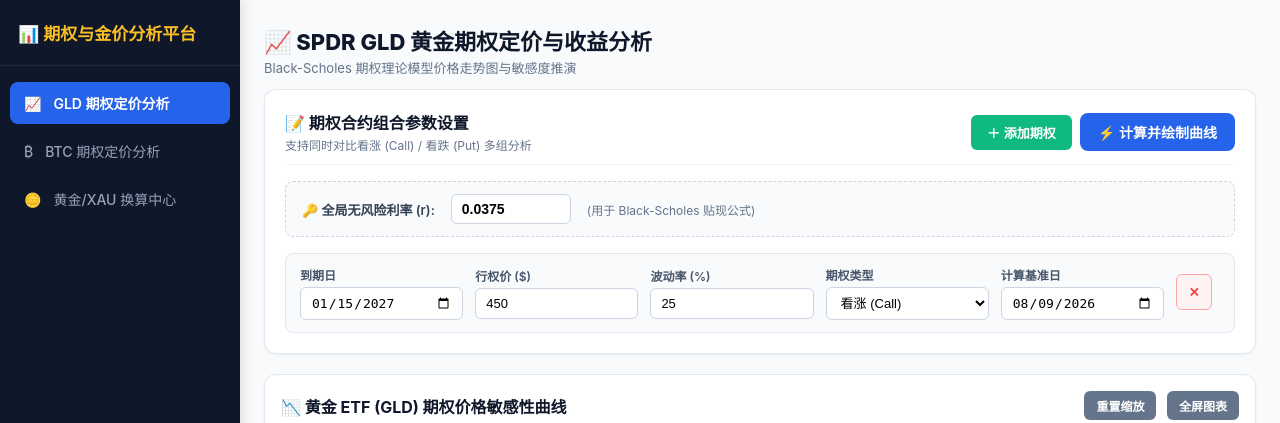
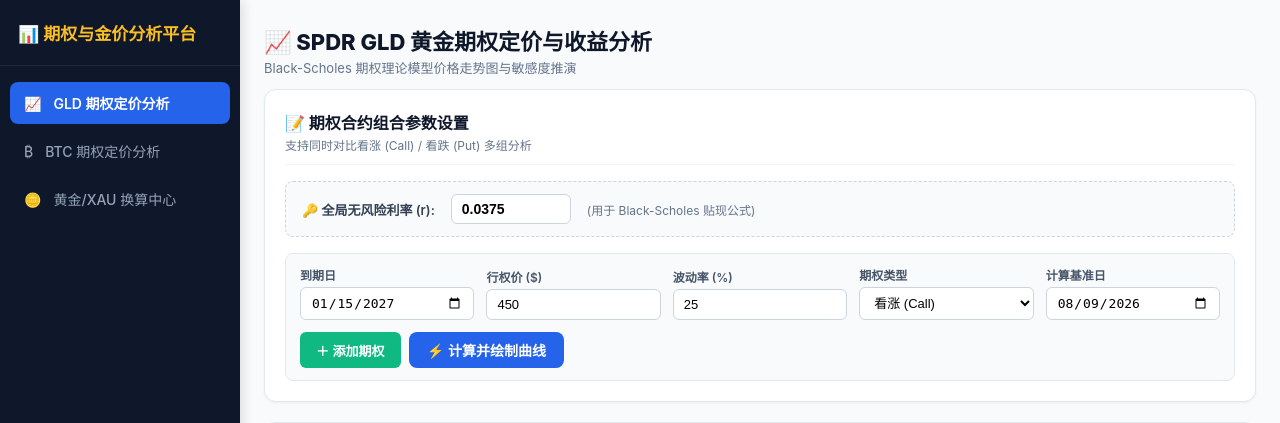
Before and after one commit to woodlyer/optionCal, a Flask app: page / in a window 1280 px wide. Shown: the top 423 px of the page. Run offline with Flask 3, Linux system fonts and the light colour scheme; the visitor is signed in with stand-in values (Sample User, id 1); some libraries are stand-ins or nearby versions.

Commit message:
style: 将添加期权与计算绘制按钮移动至首行计算基准日右侧

```diff
--- a/templates/index.html
+++ b/templates/index.html
@@ -221,15 +221,30 @@
         }
 
         .option-row {
-            display: grid;
-            grid-template-columns: repeat(auto-fit, minmax(140px, 1fr)) 44px;
+            display: flex;
+            flex-wrap: wrap;
             gap: 12px;
-            align-items: center;
+            align-items: flex-end;
             background-color: #f8fafc;
             padding: 12px 14px;
             border-radius: 8px;
             border: 1px solid #e2e8f0;
             position: relative;
+        }
+
+        .option-row > div {
+            flex: 1 1 120px;
+            min-width: 120px;
+        }
+
+        .option-row > div.action-btn-col {
+            flex: 0 0 auto;
+            min-width: auto;
+        }
+
+        .option-row > div.delete-btn-col {
+            flex: 0 0 auto;
+            min-width: auto;
         }
 
         .option-row label {
@@ -439,10 +454,6 @@
                     <span class="card-title">📝 期权合约组合参数设置</span>
                     <span style="font-size: 12px; color: #64748b;">支持同时对比看涨 (Call) / 看跌 (Put) 多组分析</span>
                 </div>
-                <div style="display: flex; gap: 8px; align-items: center;">
-                    <button id="addOption" class="btn-success">＋ 添加期权</button>
-                    <button id="calculateCurves" class="btn-primary">⚡ 计算并绘制曲线</button>
-                </div>
             </div>
 
             <div class="global-params-bar">
@@ -474,9 +485,7 @@
     </main>
 
     <script>
-        const addOptionButton = document.getElementById('addOption');
         const optionInputsContainer = document.getElementById('optionInputs');
-        const calculateCurvesButton = document.getElementById('calculateCurves');
         const resetChartButton = document.getElementById('resetChart');
         const toggleFullscreenButton = document.getElementById('toggleFullscreen');
         const exitFullscreenButton = document.getElementById('exitFullscreenButton');
@@ -495,58 +504,7 @@
             return `${year}-${month}-${day}`;
         }
 
-        function addOptionRow() {
-            optionCounter++;
-            const optionRow = document.createElement('div');
-            optionRow.classList.add('option-row');
-            optionRow.setAttribute('data-option-id', optionCounter);
-
-            const defaultExpiryDate = new Date('2027-01-15');
-            const defaultCalcDate = new Date();
-
-            optionRow.innerHTML = `
-                <div>
-                    <label for="expiryDate-${optionCounter}">到期日</label>
-                    <input type="date" id="expiryDate-${optionCounter}" value="${formatDate(defaultExpiryDate)}" required>
-                </div>
-                <div>
-                    <label for="strikePrice-${optionCounter}">行权价 ($)</label>
-                    <input type="number" id="strikePrice-${optionCounter}" step="1" min="0" value="450" required>
-                </div>
-                <div>
-                    <label for="volatility-${optionCounter}">波动率 (%)</label>
-                    <input type="number" id="volatility-${optionCounter}" step="0.1" min="0.0" value="25" required>
-                </div>
-                <div>
-                    <label for="optionType-${optionCounter}">期权类型</label>
-                    <select id="optionType-${optionCounter}">
-                        <option value="call">看涨 (Call)</option>
-                        <option value="put">看跌 (Put)</option>
-                    </select>
-                </div>
-                <div>
-                    <label for="calculationDate-${optionCounter}">计算基准日</label>
-                    <input type="date" id="calculationDate-${optionCounter}" value="${formatDate(defaultCalcDate)}" required>
-                </div>
-                <div>
-                    <button class="delete-option" data-option-id="${optionCounter}" title="删除此期权">✕</button>
-                </div>
-            `;
-            optionInputsContainer.appendChild(optionRow);
-
-            optionRow.querySelector('.delete-option').addEventListener('click', function() {
-                optionRow.remove();
-                if (optionInputsContainer.children.length === 0) {
-                    addOptionRow();
-                }
-            });
-        }
-
-        addOptionRow();
-
-        addOptionButton.addEventListener('click', addOptionRow);
-
-        calculateCurvesButton.addEventListener('click', async function() {
+        async function calculateCurves() {
             const options = [];
             document.querySelectorAll('.option-row').forEach(row => {
                 const id = row.getAttribute('data-option-id');
@@ -648,10 +606,79 @@
                 console.error('计算曲线时出错:', error);
                 alert('计算曲线时出错，请检查后重试。');
             }
-        });
+        }
+
+        function addOptionRow() {
+            optionCounter++;
+            const isFirst = (optionInputsContainer.children.length === 0);
+            const optionRow = document.createElement('div');
+            optionRow.classList.add('option-row');
+            optionRow.setAttribute('data-option-id', optionCounter);
+
+            const defaultExpiryDate = new Date('2027-01-15');
+            const defaultCalcDate = new Date();
+
+            let actionsHTML = '';
+            if (isFirst) {
+                actionsHTML = `
+                    <div class="action-btn-col" style="display: flex; gap: 8px; align-items: flex-end;">
+                        <button id="addOption" class="btn-success" style="height: 36px; white-space: nowrap;">＋ 添加期权</button>
+                        <button id="calculateCurves" class="btn-primary" style="height: 36px; white-space: nowrap;">⚡ 计算并绘制曲线</button>
+                    </div>
+                `;
+            } else {
+                actionsHTML = `
+                    <div class="delete-btn-col" style="display: flex; align-items: flex-end;">
+                        <button class="delete-option" data-option-id="${optionCounter}" title="删除此期权">✕</button>
+                    </div>
+                `;
+            }
+
+            optionRow.innerHTML = `
+                <div>
+                    <label for="expiryDate-${optionCounter}">到期日</label>
+                    <input type="date" id="expiryDate-${optionCounter}" value="${formatDate(defaultExpiryDate)}" required>
+                </div>
+                <div>
+                    <label for="strikePrice-${optionCounter}">行权价 ($)</label>
+                    <input type="number" id="strikePrice-${optionCounter}" step="1" min="0" value="450" required>
+                </div>
+                <div>
+                    <label for="volatility-${optionCounter}">波动率 (%)</label>
+                    <input type="number" id="volatility-${optionCounter}" step="0.1" min="0.0" value="25" required>
+                </div>
+                <div>
+                    <label for="optionType-${optionCounter}">期权类型</label>
+                    <select id="optionType-${optionCounter}">
+                        <option value="call">看涨 (Call)</option>
+                        <option value="put">看跌 (Put)</option>
+                    </select>
+                </div>
+                <div>
+                    <label for="calculationDate-${optionCounter}">计算基准日</label>
+                    <input type="date" id="calculationDate-${optionCounter}" value="${formatDate(defaultCalcDate)}" required>
+                </div>
+                ${actionsHTML}
+            `;
+            optionInputsContainer.appendChild(optionRow);
+
+            if (isFirst) {
+                document.getElementById('addOption').addEventListener('click', addOptionRow);
+                document.getElementById('calculateCurves').addEventListener('click', calculateCurves);
+            } else {
+                optionRow.querySelector('.delete-option').addEventListener('click', function() {
+                    optionRow.remove();
+                    if (optionInputsContainer.children.length === 0) {
+                        addOptionRow();
+                    }
+                });
+            }
+        }
+
+        addOptionRow();
 
         resetChartButton.addEventListener('click', () => {
-            calculateCurvesButton.click();
+            calculateCurves();
         });
 
         function toggleFullscreen(isExit = false) {
```
Also changed, not shown: templates/btc.html (+90 -63 lines).
